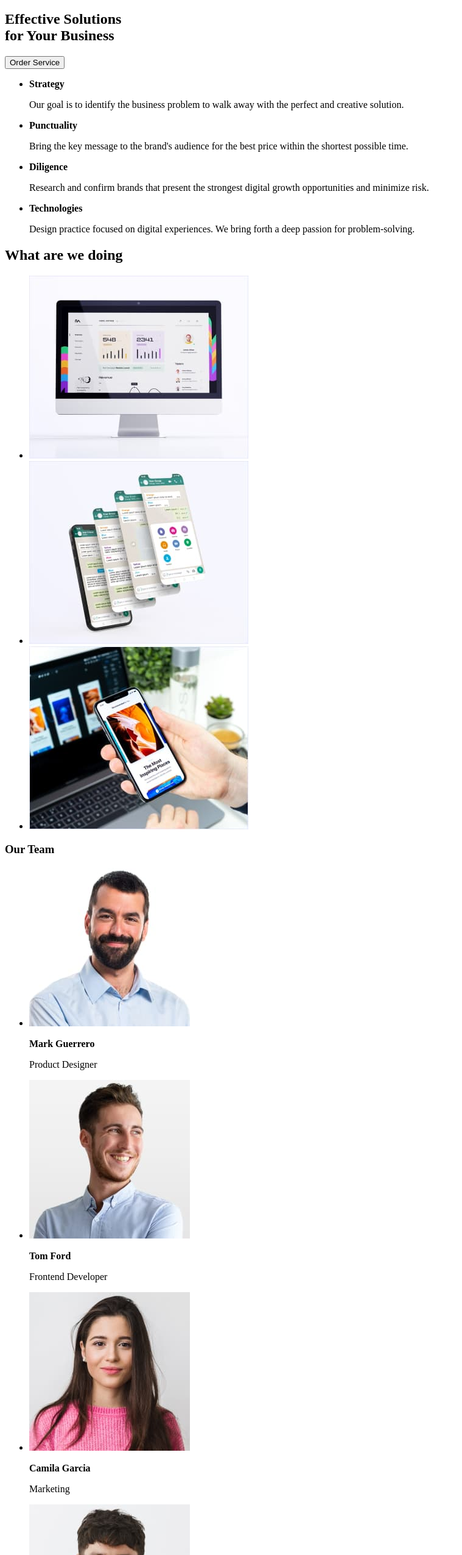
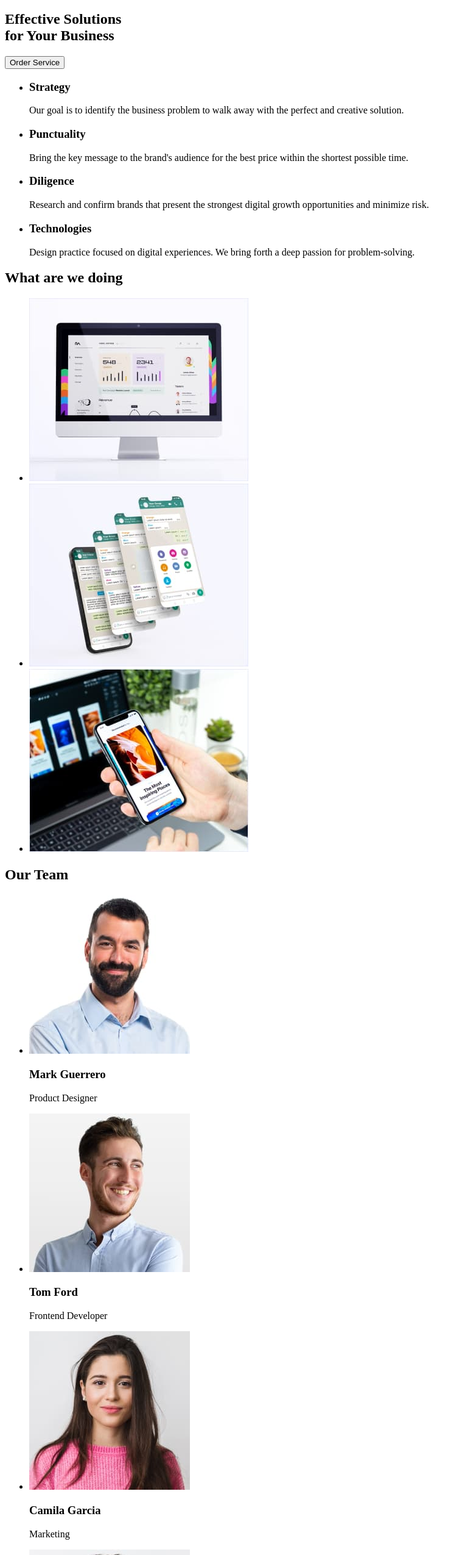
Before and after one commit to VinTad11/goit-markup-hw-01, a plain HTML site: page index.html in a window 1280 px wide. Shown: the part 150-2700 px from the top of the page at 61% size, without its empty margins (0-759 px from the left). Drawn offline with Linux system fonts and the light colour scheme.

Commit message:
homework #1

```diff
--- a/index.html
+++ b/index.html
@@ -9,17 +9,19 @@
     <!--Header Section-->
     <header>
       <nav>
-        <a href="/">WebStudio</a>
+        <a href="/goit-markup-hw-01/">WebStudio</a>
         <ul>
-          <li><a href="/">Studio</a></li>
+          <li><a href="/goit-markup-hw-01/">Studio</a></li>
           <li><a href="/">Portfolio</a></li>
           <li><a href="/">Contacts</a></li>
         </ul>
       </nav>
+      <address>
         <ul>
           <li><a href="mailto:info@devstudio.com">info@devstudio.com</a></li>
           <li><a href="tel:+110001111111">+11 (000) 111-11-11</a></li>
         </ul>
+      </address>
     </header>
     <!--Main Section-->
     <main>
@@ -30,36 +32,39 @@
         </h1>
         <button type="button">Order Service</button>
       </section>
+      <section>
+        <h2 hidden>Features</h2>
         <ul>
           <li>
-          <b>Strategy</b>
+            <h3>Strategy</h3>
             <p>
               Our goal is to identify the business problem to walk away with the
               perfect and creative solution.
             </p>
           </li>
           <li>
-          <b>Punctuality</b>
+            <h3>Punctuality</h3>
             <p>
               Bring the key message to the brand's audience for the best price
               within the shortest possible time.
             </p>
           </li>
           <li>
-          <b>Diligence</b>
+            <h3>Diligence</h3>
             <p>
               Research and confirm brands that present the strongest digital
               growth opportunities and minimize risk.
             </p>
           </li>
           <li>
-          <b>Technologies</b>
+            <h3>Technologies</h3>
             <p>
               Design practice focused on digital experiences. We bring forth a
               deep passion for problem-solving.
             </p>
           </li>
         </ul>
+      </section>
       <section>
         <h2>What are we doing</h2>
         <ul>
@@ -91,7 +96,7 @@
         </ul>
       </section>
       <section>
-        <h3>Our Team</h3>
+        <h2>Our Team</h2>
         <ul>
           <li>
             <img
@@ -100,9 +105,7 @@
               width="264"
               height="260"
             />
-            <p>
-              <b>Mark Guerrero</b>
-            </p>
+            <h3>Mark Guerrero</h3>
             <p>Product Designer</p>
           </li>
           <li>
@@ -112,7 +115,7 @@
               width="264"
               height="260"
             />
-            <p><b>Tom Ford</b></p>
+            <h3>Tom Ford</h3>
             <p>Frontend Developer</p>
           </li>
           <li>
@@ -122,7 +125,7 @@
               width="264"
               height="260"
             />
-            <p><b>Camila Garcia</b></p>
+            <h3>Camila Garcia</h3>
             <p>Marketing</p>
           </li>
           <li>
@@ -132,7 +135,7 @@
               width="264"
               height="260"
             />
-            <p><b>Daniel Wilson</b></p>
+            <h3>Daniel Wilson</h3>
             <p>UI Designer</p>
           </li>
         </ul>
@@ -140,7 +143,7 @@
     </main>
     <!--Footer Section-->
     <footer>
-      <a href="/">WebStudio</a>
+      <a href="/goit-markup-hw-01/">WebStudio</a>
       <p>
         Increase the flow of customers and <br />
         sales for your business with digital <br />
```
Lines whose indentation alone changed are shown as unchanged.
